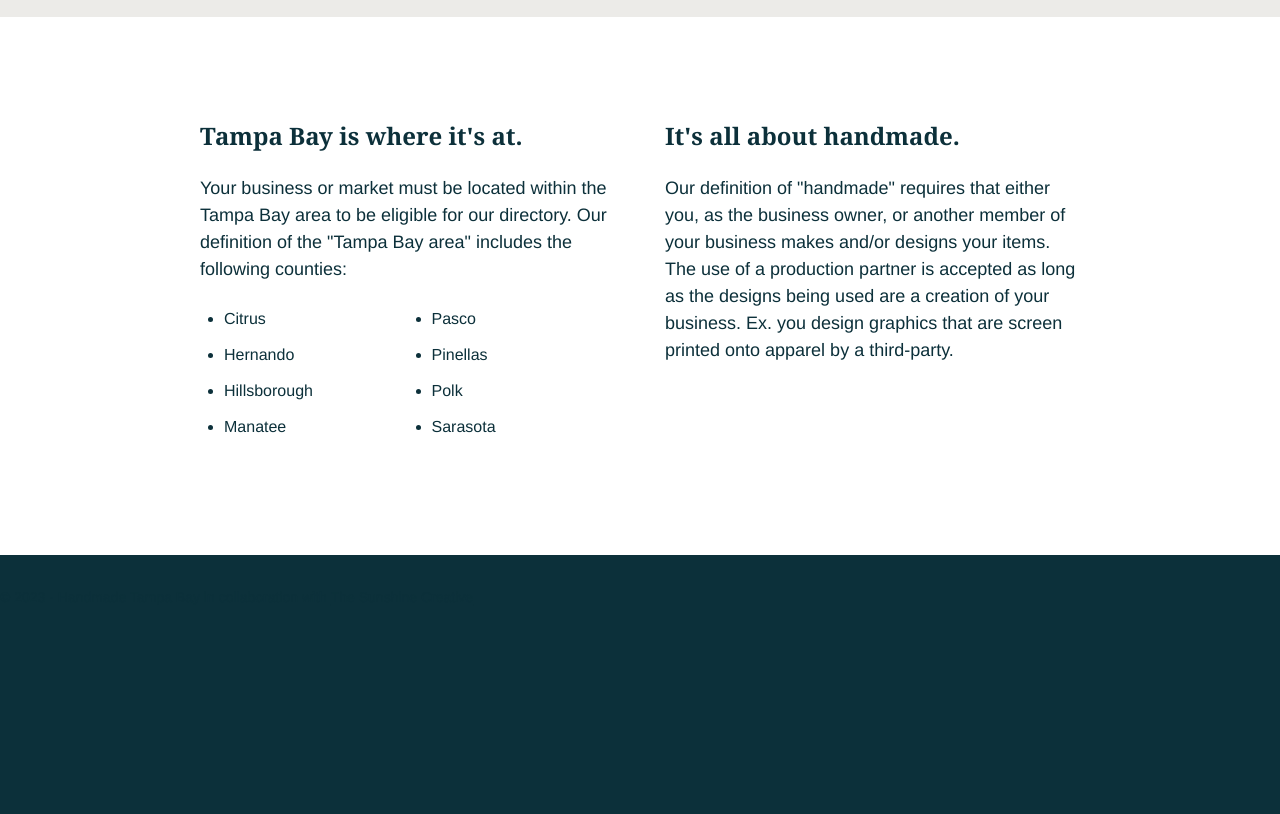
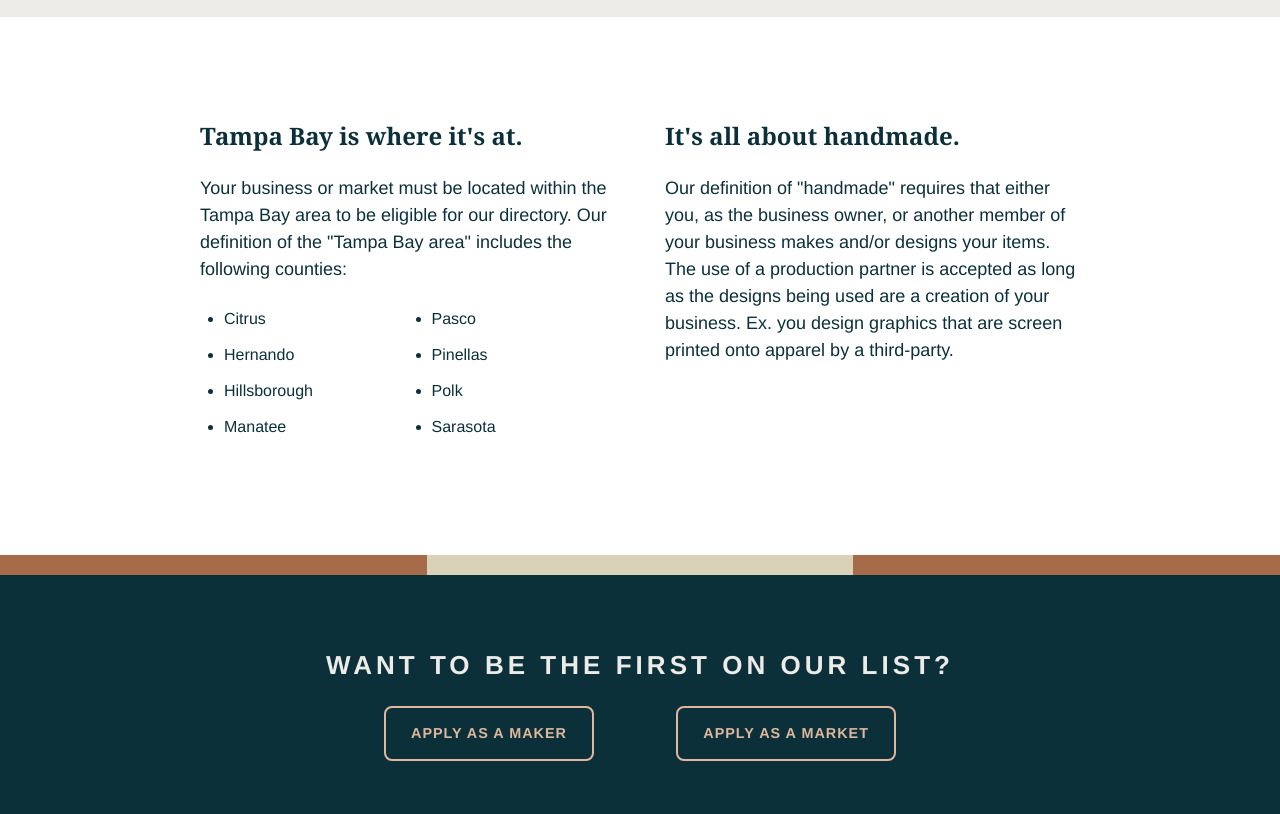
Before and after one commit to taydunworth/htb-landing-page, a Gatsby site: page / in a window 1280 px wide. Shown: the part 1215-2029 px from the top of the page. Before the commit the page ends 1823 px from the top, so only its background shows below. Built offline with nearby package versions, Linux system fonts and the light colour scheme; Gatsby itself is replaced by a stand-in of ours; a web font is replaced by a local one.

Commit message:
Desktop styles for CTA

```diff
--- a/src/components/layout.css
+++ b/src/components/layout.css
@@ -202,6 +202,23 @@ h2 {
   color: var(--color-seashore);
   transition: all .2s ease-in-out;
 }
+.secondary-btn {
+  border: 2px solid var(--color-boardwalk);
+  background: transparent;
+  color: var(--color-boardwalk);
+  text-transform: uppercase;
+  font-weight: 700;
+  letter-spacing: 1px;
+  padding: 15px 25px;
+  text-decoration: none;
+  border-radius: 8px;
+  font-size: .8em;
+}
+.secondary-btn:hover {
+  background-color: var(--color-boardwalk);
+  color: var(--color-deep-sea);
+  transition: all .2s ease-in-out;
+}
 .subtitle {
   font-weight: 700;
   font-size: 16px;
@@ -259,3 +276,34 @@ h2 {
 #loc-two {
   grid-area: 1 / 2 / 2 / 3;
 }
+.bar {
+  display: grid;
+  grid-template-columns: repeat(3, 1fr);
+  grid-template-rows: 1fr;
+  grid-column-gap: 0px;
+  grid-row-gap: 0px;
+  height: 20px;
+  width: 100%;
+  margin: 0;
+}
+.suntan-coral-bar {
+  background: var(--color-suntan-coral);
+}
+.sand-bar {
+  background: var(--color-sand);
+}
+#bar-one.suntan-coral-bar {
+  grid-area: 1 / 1 / 2 / 2;
+}
+#bar-two.sand-bar {
+  grid-area: 1 / 2 / 2 / 3;
+}
+#bar-three.suntan-coral-bar {
+  grid-area: 1 / 3 / 2 / 4;
+}
+.cta {
+  color: var(--color-seashore);
+  width: 50%;
+  margin: 0 auto;
+  padding: 50px 0;
+}
--- a/src/pages/index.js
+++ b/src/pages/index.js
@@ -58,6 +58,21 @@ const IndexPage = () => (
         </div>
       </div>
     </div>
+    <div className="bar">
+      <div id="bar-one" className="suntan-coral-bar"></div>
+      <div id="bar-two" className="sand-bar"></div>
+      <div id="bar-three" className="suntan-coral-bar"></div>
+    </div>
+    <div className="cta">
+      <h2>Want to be the first on our list?</h2>
+      <p className="btns">
+        {applyBtns.map((link, i) => (
+          <React.Fragment key={link.url}>
+            <a className="secondary-btn" href={link.url}>{link.text}</a>
+          </React.Fragment>
+        ))}
+      </p>
+    </div>
   </Layout>
 )
 
```
